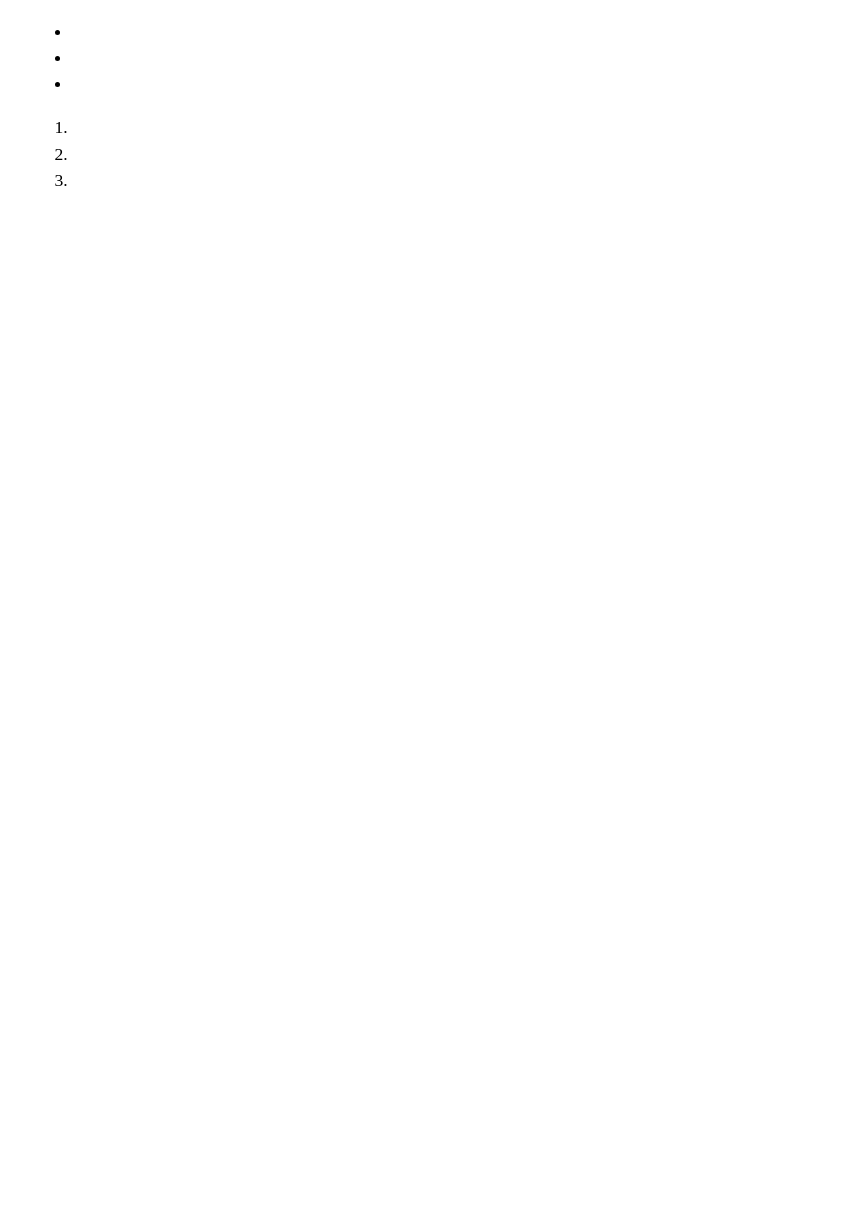
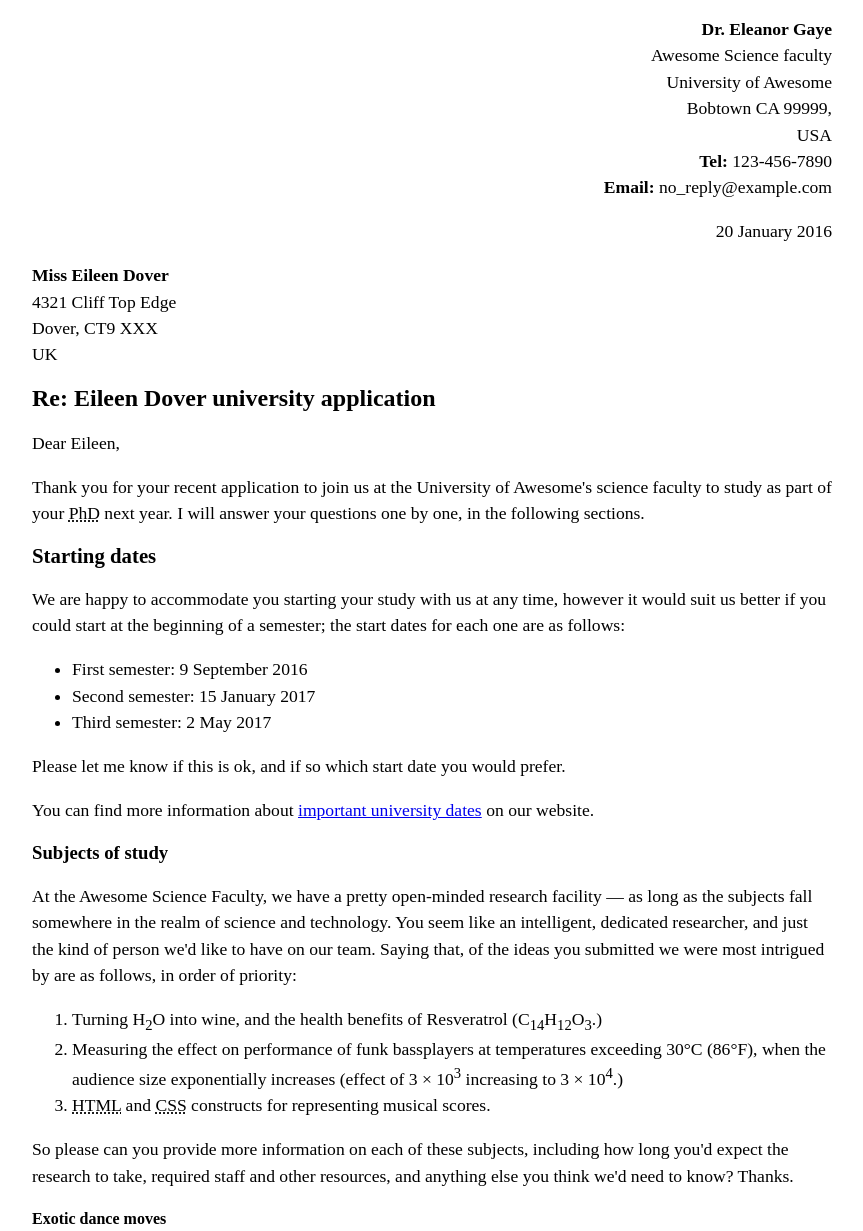
Before and after one commit to KalonNeeland/KalonNeeland.github.io, a plain HTML site: page letter-markup/index.html in a window 1280 px wide. Shown: the top 1231 px of the page, without its empty margins (208-1071 px from the left). Before the commit the page ends 800 px from the top, so only its background shows below. Drawn offline with Linux system fonts and the light colour scheme.

Commit message:
Updated Letter Index File
Finished formatting and coding the file

```diff
--- a/letter-markup/index.html
+++ b/letter-markup/index.html
@@ -36,31 +36,72 @@ margin: 1rem 0;
     </style>
 </head>
 <body>
+    <!--Ask about step c sender column and d five acronyms, and citations for step h-->
+    <!--Sender Address-->
+<address class="sender-column">
+        <strong>Dr. Eleanor Gaye</strong><br>
+           Awesome Science faculty<br>
+            University of Awesome<br>
+            Bobtown CA 99999,<br>
+            USA<br>
+            <strong>Tel:</strong> 123-456-7890<br>
+            <strong>Email:</strong> no_reply@example.com
+</address>
+    <p class="sender-column"><time datetime= "2016-01-20"> 20 January 2016</time></p>
+<!--Recipients Address-->
+    <address>
+        <p>
+           <strong>Miss Eileen Dover</strong><br>
+           4321 Cliff Top Edge<br>
+            Dover, CT9 XXX<br>
+            UK
+        </p>
+    </address>
     <!--Salutation/Greeting-->
-    <h1></h1>
-    <p></p>
-    <p></p>
+    <h1>Re: Eileen Dover university application</h1>
+    <p>Dear Eileen,</p>
+    <p>Thank you for your recent application to join us at the University of Awesome's science faculty to study as part of your <abbr title= "Doctor of Philosophy">PhD</abbr> next year. I will answer your questions one by one, in the following sections.</p>
 <!--Starting Dates Section-->
-    <h2></h2>
-    <p></p>
+    <h2>Starting dates</h2>
+    <p>We are happy to accommodate you starting your study with us at any time, however it would suit us better if you could start at the beginning of a semester; the start dates for each one are as follows:
+    </p>
     <ul>
-        <li></li>
-        <li></li>
-        <li></li>
+        <li>First semester: <time datetime= "2016-09-09"> 9 September 2016</time></li>
+        <li>Second semester: <time datetime= "2017-01-15"> 15 January 2017</time></li>
+        <li>Third semester: <time datetime= "2017-05-02"> 2 May 2017</time></li>
     </ul>
-    <p></p>
-    <p></p>
+    <p>Please let me know if this is ok, and if so which start date you would prefer.</p>
+    <p>You can find more information about <a href="http://example.com">important university dates</a> on our website.</p> <!--HYPERLINK important univeristy dates-->
 <!--Subjects of Study section-->
-    <h2></h2>
-    <p></p>
+    <h3>Subjects of study</h3>
+    <p>At the Awesome Science Faculty, we have a pretty open-minded research facility — as long as the subjects fall somewhere in the realm of science and technology. You seem like an intelligent, dedicated researcher, and just the kind of person we'd like to have on our team. Saying that, of the ideas you submitted we were most intrigued by are as follows, in order of priority:
+    </p>
     <ol>
-        <li></li>
-        <li></li>
-        <li></li>
-    </ol>
-    <P></P>
+        <li>Turning H<sub>2</sub>O into wine, and the health benefits of Resveratrol (C<sub>14</sub>H<sub>12</sub>O<sub>3</sub>.)</li>
+        <li>Measuring the effect on performance of funk bassplayers at temperatures exceeding 30°C (86°F), when the audience size exponentially increases (effect of 3 × 10<sup>3</sup> increasing to 3 × 10<sup>4</sup>.)</li>
+        <li><abbr title= "Hypertext Markup Language">HTML</abbr> and <abbr title= "Cascading Style Sheets">CSS</abbr> constructs for representing musical scores.</li>
+     </ol>
+    <p>So please can you provide more information on each of these subjects, including how long you'd expect the research to take, required staff and other resources, and anything else you think we'd need to know? Thanks.</li></p>
     <!--Exotic dance moves section-->
-    <h3></h3>
-    <h4></h4>
+    <h4>Exotic dance moves</h4>
+    <p>Yes, you are right! As part of my post-doctorate work, I <em>did</em> study exotic tribal dances. To answer your question, my favourite dances are as follows, with definitions:    </p>
+
+    <dl>
+        <dt>Polynesian chicken dance</dt>
+        <dd>A little known but <em>very</em> influential dance dating back as far as 300<abbr title= "Before the Common Era">BC</abbr>, a whole village would dance around in a circle like chickens, to encourage their livestock to be "fruitful".</dd>
+
+        <dt>Icelandic brownian shuffle</dt>
+        <dd>Before the Icelanders developed fire as a means of getting warm, they used to practice this dance, which involved huddling close together in a circle on the floor, and shuffling their bodies around in imperceptibly tiny, very rapid movements. One of my fellow students used to say that he thought this dance inspired modern styles such as Twerking.</dd>
+
+        <dt>Arctic robot dance</dt>
+        <dd>An interesting example of historic misinformation, English explorers in the 1960s believed to have discovered a new dance style characterized by "robotic", stilted movements, being practiced by inhabitants of Northern Alaska and Canada. Later on however it was discovered that they were just moving like this because they were really cold.</dd>
+
+    </dl>
+    <!--Closing Paragraph-->
+    <p>For more of my research, see my <a href="http://example.com">exotic dance research page</a>.</p>
+    <p>Yours sincerely,</p>
+    <p>Dr Eleanor Gaye</p>
+    <p>University of Awesome motto: <q>"Be awesome to each other."</q> -- <em>Bill S Preston, <abbr title= "Esquire">Esq</abbr></em></p>
+
 </body>
 </html>
```
